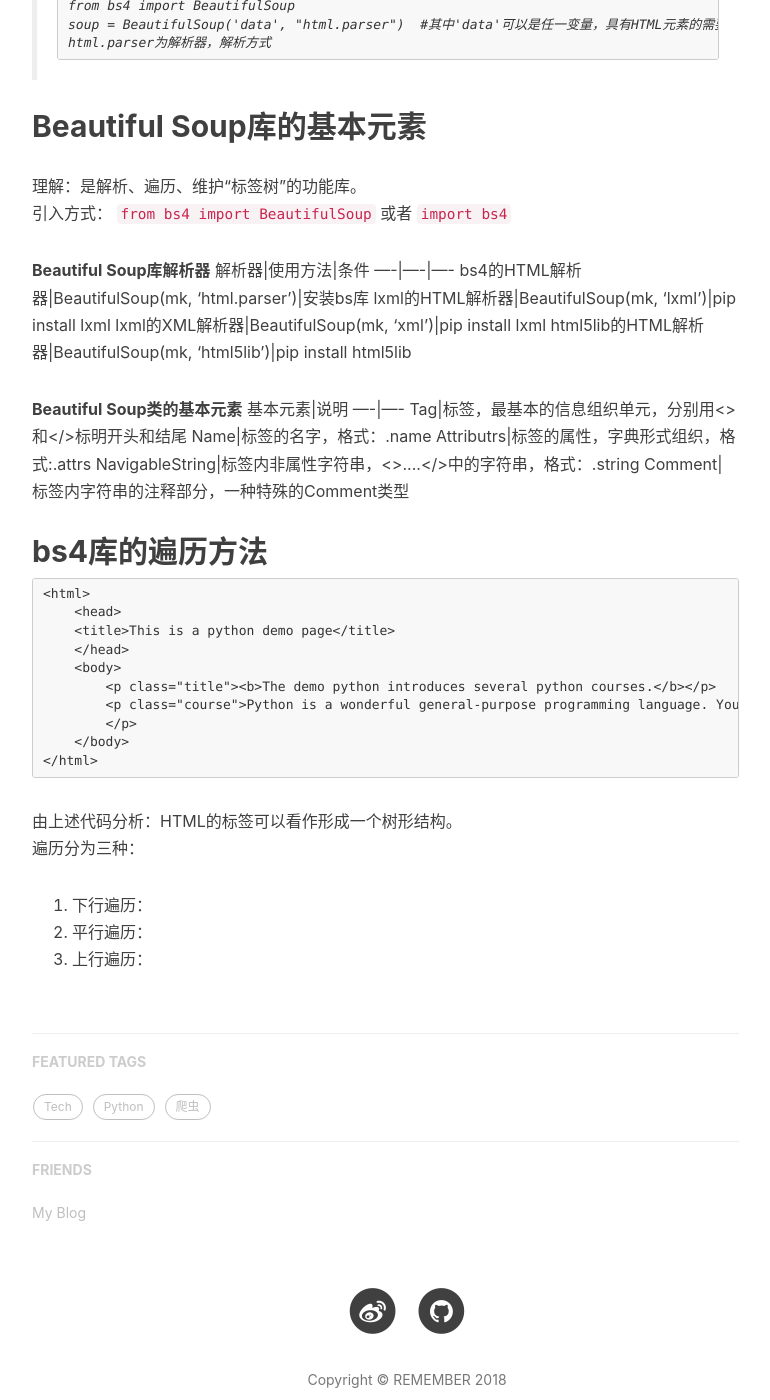
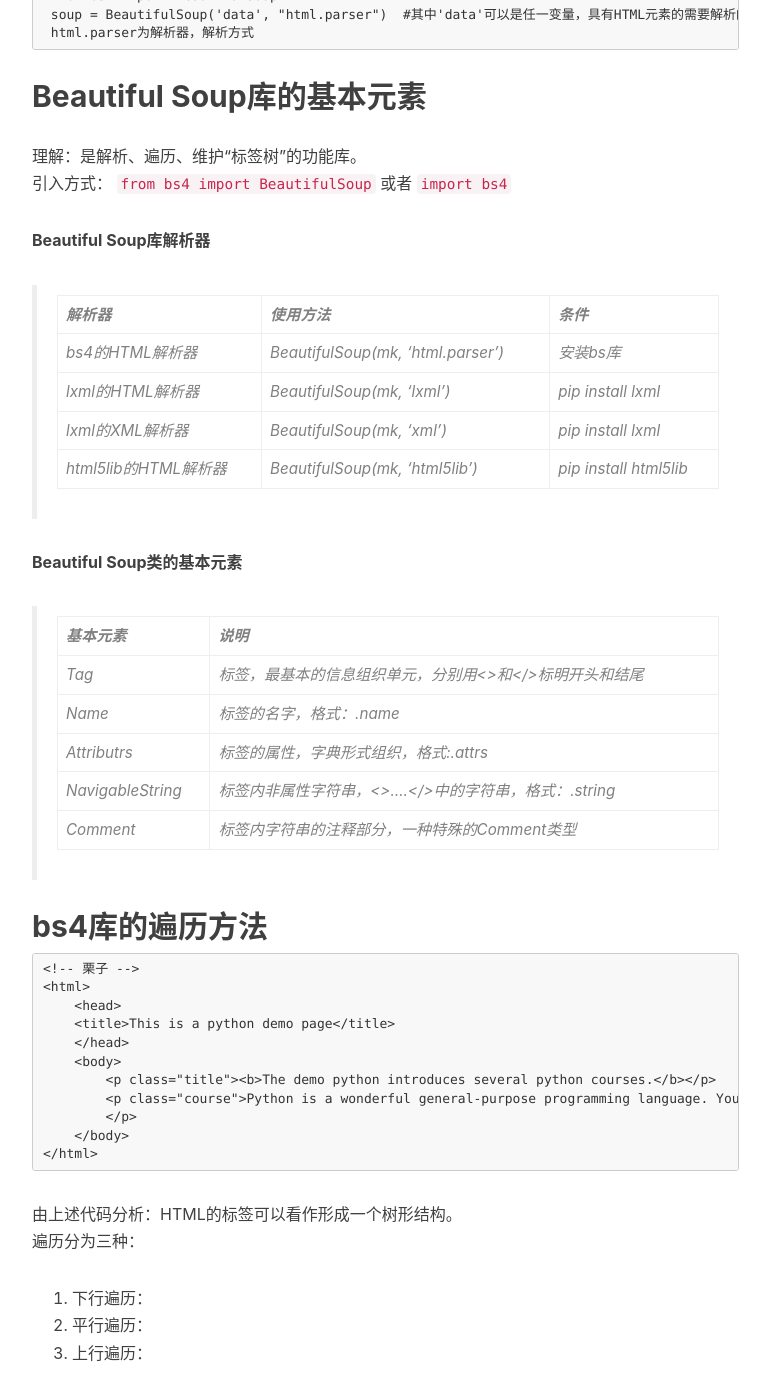
Before and after one commit to bobika/remember, a Jekyll site: the page built from _posts/2018-02-09-Python网络爬虫与信息提取2.markdown, in a window 1280 px wide and 1400 px high, scrolled down 989 px. Shown: the whole window, without its empty margins (233-1003 px from the left). Built offline with Jekyll 4.4.1, drawn with Linux system fonts in a browser that asks for light colours; nearby versions of some CDN libraries; comment, search, counter and statistics services are not loaded; some of the changed text lies outside the part shown.

Commit message:
change post

````diff
--- a/_posts/2018-02-06-Python1.markdown
+++ b/_posts/2018-02-06-Python1.markdown
@@ -61,7 +61,7 @@
   5. Turtle绘制雪地
 
 **Turtle库快速参考**
-> <img src="/img/in-post/post-python/quick-infe.png" />
+ <img src="img/in-post/post-python/quick-infe.png" />
 
 ----
 
--- a/_posts/2018-02-06-Python网络爬虫与信息提取1.markdown
+++ b/_posts/2018-02-06-Python网络爬虫与信息提取1.markdown
@@ -46,7 +46,7 @@
 **Request库的安装**
 打开命令行输入`pip install requests`即可
 > 测试：其中`r.status_code`为输出状态码，200表示获取成功<br>
- <img class="shadow" src="/img/in-post/post-python/pp1-1.png" />
+ <img class="shadow" src="img/in-post/post-python/pp1-1.png" />
 
 **Requests库的7个主要方法**
 requests()方法为基础方法，其他方法都通过调用requests()方法来实现。
--- a/_posts/2018-02-09-Python网络爬虫与信息提取2.markdown
+++ b/_posts/2018-02-09-Python网络爬虫与信息提取2.markdown
@@ -13,43 +13,44 @@
 ---
 # Python 爬虫
 **本文属于学习笔记**
->Beautiful Soup库：解析HTML页面，信息标记与提取方法
->Projects：项目实例（使用request库+Beautiful Sope库）
+>Beautiful Soup库：解析HTML页面，信息标记与提取方法<br>
+>Projects：项目实例（使用request库+Beautiful Sope库） <br>
 
 ----
 
 ## Beautiful Soup库的安装
  [Beautiful Soup](http://www.crummy.com/software/BeautifulSoup)<br>
 简单使用：
-> ```
-> from bs4 import BeautifulSoup
-> soup = BeautifulSoup('data', "html.parser")  #其中'data'可以是任一变量，具有HTML元素的需要解析的任一变量
-> html.parser为解析器，解析方式
-> ```
+```
+ from bs4 import BeautifulSoup
+ soup = BeautifulSoup('data', "html.parser")  #其中'data'可以是任一变量，具有HTML元素的需要解析的任一变量
+ html.parser为解析器，解析方式
+```
 
 ## Beautiful Soup库的基本元素
 理解：是解析、遍历、维护“标签树”的功能库。 <br>
 引入方式： `from bs4 import BeautifulSoup` 或者 `import bs4`<br>
 
 **Beautiful Soup库解析器**
- 解析器|使用方法|条件
- ----|----|----
- bs4的HTML解析器|BeautifulSoup(mk, 'html.parser')|安装bs库
- lxml的HTML解析器|BeautifulSoup(mk, 'lxml')|pip install lxml
- lxml的XML解析器|BeautifulSoup(mk, 'xml')|pip install lxml
- html5lib的HTML解析器|BeautifulSoup(mk, 'html5lib')|pip install html5lib
+> 解析器|使用方法|条件
+> ----|----|----
+> bs4的HTML解析器|BeautifulSoup(mk, 'html.parser')|安装bs库
+> lxml的HTML解析器|BeautifulSoup(mk, 'lxml')|pip install lxml
+> lxml的XML解析器|BeautifulSoup(mk, 'xml')|pip install lxml
+> html5lib的HTML解析器|BeautifulSoup(mk, 'html5lib')|pip install html5lib
 
  **Beautiful Soup类的基本元素**
- 基本元素|说明
- ----|----
- Tag|标签，最基本的信息组织单元，分别用<>和</>标明开头和结尾
- Name|标签的名字，格式：<tag>.name
- Attributrs|标签的属性，字典形式组织，格式:<tag>.attrs
- NavigableString|标签内非属性字符串，<>....</>中的字符串，格式：<tag>.string
- Comment|标签内字符串的注释部分，一种特殊的Comment类型
+> 基本元素|说明
+> ----|----
+> Tag|标签，最基本的信息组织单元，分别用<>和</>标明开头和结尾
+> Name|标签的名字，格式：<tag>.name
+> Attributrs|标签的属性，字典形式组织，格式:<tag>.attrs
+> NavigableString|标签内非属性字符串，<>....</>中的字符串，格式：<tag>.string
+> Comment|标签内字符串的注释部分，一种特殊的Comment类型
 
 ## bs4库的遍历方法
-```栗子
+```
+<!-- 栗子 -->
 <html>
     <head>
     <title>This is a python demo page</title>
````
